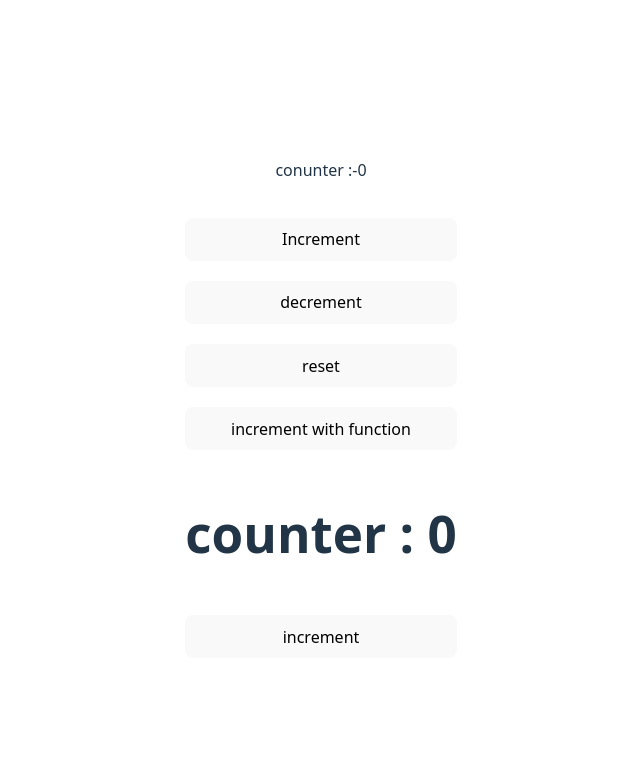
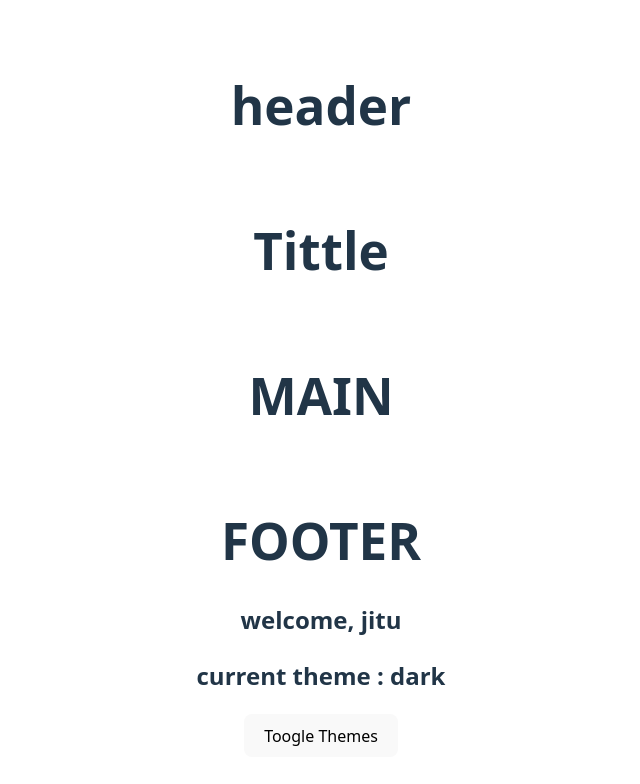
Before and after one commit to jitendra-191906/React-Advanced-with-Vite, a React (Vite) app: page / in a window 1280 px wide. Shown: the top 784 px of the page, without its empty margins (319-959 px from the left). Built offline with nearby package versions, Linux system fonts and the light colour scheme.

Commit message:
"updated"

```diff
--- a/src/App.jsx
+++ b/src/App.jsx
@@ -18,10 +18,12 @@ import { Usercount } from "./Components/Hooks/Usercount";
 import { ShoppingCart } from "./Components/Hooks/ShoppingCart";
 import { Lazy } from "./Components/Hooks/Lazy";
 import { CustomUseState } from "./Components/CustomUseState";
-ArrayObj;
+import { Header } from "./Components/Hooks/ContactHook/header";
+import { UserContextProvider } from "./Components/Hooks/ContactHook/UserContextProvider";
+
 function App() {
   return (
-    <>
+    <UserContextProvider>
       <div
         style={{
           display: "flex",
@@ -30,8 +32,10 @@ function App() {
           justifyContent: "space-between",
         }}
       >
-        <CustomUseState />
-        <Lazy />
+        <Header />
+
+        {/* <CustomUseState /> */}
+        {/* <Lazy /> */}
         {/* <ShoppingCart /> */}
         {/* <Usercount /> */}
         {/* <ArrayObj /> */}
@@ -64,7 +68,7 @@ function App() {
           <h1>age : 45</h1>
         </Children> */}
       </div>
-    </>
+    </UserContextProvider>
   );
 }
 
--- /dev/null
+++ b/src/Components/Hooks/ContactHook/Footer.jsx
@@ -0,0 +1,19 @@
+import { useContext } from "react";
+import { UserContext } from "./UseContext";
+export const Footer = () => {
+  const { user, setUser } = useContext(UserContext);
+  const toogleTheme = () => {
+    setUser({
+      ...user,
+      theme: user.theme === "dark" ? "light" : "dark",
+    });
+  };
+  return (
+    <div>
+      <h1>FOOTER</h1>
+      <h2>welcome, {user.name}</h2>
+      <h2>current theme : {user.theme}</h2>
+      <button onClick={toogleTheme}>Toogle Themes</button>
+    </div>
+  );
+};
--- /dev/null
+++ b/src/Components/Hooks/ContactHook/Header.jsx
@@ -0,0 +1,9 @@
+import { Tittle } from "./tittle";
+export const Header = () => {
+  return (
+    <>
+      <h1>header</h1>
+      <Tittle></Tittle>
+    </>
+  );
+};
--- /dev/null
+++ b/src/Components/Hooks/ContactHook/Main.jsx
@@ -0,0 +1,9 @@
+import { Footer } from "./footer";
+export const Main = () => {
+  return (
+    <>
+      <h1>MAIN</h1>
+      <Footer></Footer>
+    </>
+  );
+};
--- /dev/null
+++ b/src/Components/Hooks/ContactHook/Tittle.jsx
@@ -0,0 +1,9 @@
+import { Main } from "./main";
+export const Tittle = () => {
+  return (
+    <>
+      <h1>Tittle</h1>
+      <Main></Main>
+    </>
+  );
+};
--- /dev/null
+++ b/src/Components/Hooks/ContactHook/UseContext.jsx
@@ -0,0 +1,9 @@
+import { createContext } from "react";
+export const UserContext = createContext({
+  user: {
+    name: "jitendra",
+    role: "Admin",
+    theme: "dark",
+  },
+  setUser: () => {},
+});
--- /dev/null
+++ b/src/Components/Hooks/ContactHook/UserContextProvider.tsx
@@ -0,0 +1,11 @@
+import { useState } from "react";
+import { UserContext } from "./UseContext";
+
+export const UserContextProvider = ({ children }) => {
+  const [user, setUser] = useState({
+    name: "jitu",
+    role: "admin",
+    theme: "dark",
+  });
+  return <UserContext value={{ user, setUser }}>{children} </UserContext>;
+};
```
